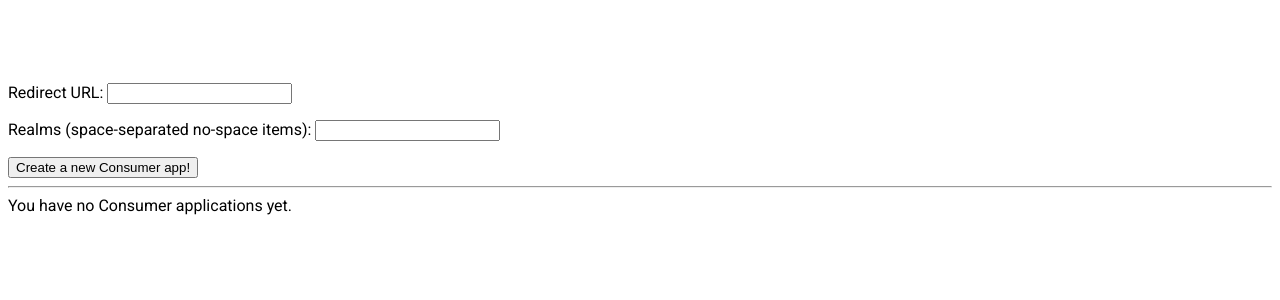
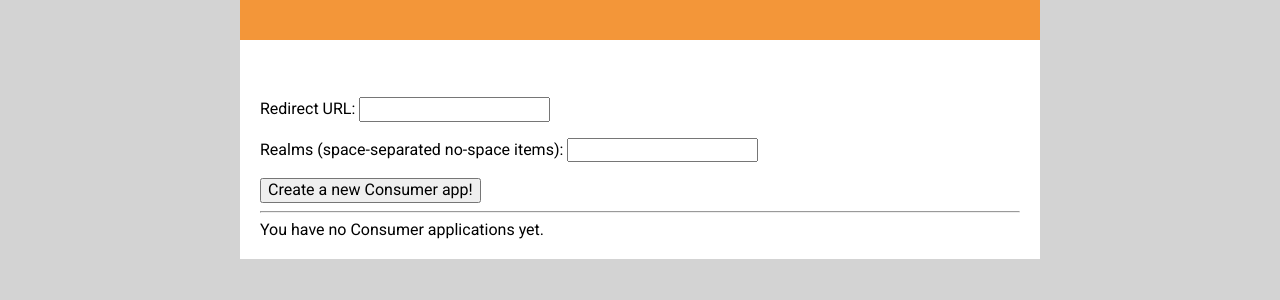
Before and after one commit to OAuthHub/OAuthHub, a Flask app: page /developer/apps in a window 1280 px wide. Shown: the top 300 px of the page. Run offline with Flask 2, Linux system fonts and the light colour scheme; the visitor is signed in with stand-in values (Sample User, id 1); data comes from the database, SQL or seed files in the repository; data that the repository does not hold is empty; some libraries are stand-ins or nearby versions.

Commit message:
Make OAuthHub fit our poster theme.

```diff
--- a/static/base.css
+++ b/static/base.css
@@ -1,19 +1,31 @@
 body {
     font-family: 'Roboto', serif;
+    background-color: lightgrey;
+}
+
+#super-container {
+    max-width: 800px;
+    margin: auto;
+    background-color: white;
 }
 
 .page-title {
-    width: 100%;
     padding: 20px;
+    margin-top: 0;
     font-family: 'Roboto Slab', serif;
-    /* color: white; */
-    /* background-color: #F39639; */
+    color: white;
+    background-color: #F39639;
 }
 
 .flash {
-    width: 800px;
+    width: 70%;
     margin: auto;
     border: 1px solid red;
+    border-radius: 3px;
     background-color: pink;
     text-align: center;
 }
+
+#content {
+    padding: 20px;
+}
--- a/static/providers.css
+++ b/static/providers.css
@@ -1,8 +1,7 @@
 .provider {
-    clear:both;
+    display: flex;
 }
 
 .provider-name, .provider-remove {
-    float: left;
     margin-left: 20px;
 }
--- a/templates/base.html
+++ b/templates/base.html
@@ -3,10 +3,12 @@
 <head>
     <title>Hello from Flask</title>
     <link href='https://fonts.googleapis.com/css?family=Roboto+Slab|Roboto:400,400italic' rel='stylesheet' type='text/css'>
+    <link rel='stylesheet' type='text/css' href='/static/normalize.css'>
     <link rel='stylesheet' type='text/css' href='/static/base.css'>
     <link rel='stylesheet' type='text/css' href='/static/providers.css'>
 </head>
 <body>
+    <div id='super-container'>
         <h1 class='page-title'>{% block title %} {% endblock %}</h1>
 
         {% if get_flashed_messages()|length > 0 %}
@@ -18,5 +20,6 @@
         <div id='content'>
             {% block content %} {% endblock %}
         </div>
+    </div>
 </body>
 </html>
```
Lines whose indentation alone changed are shown as unchanged.
